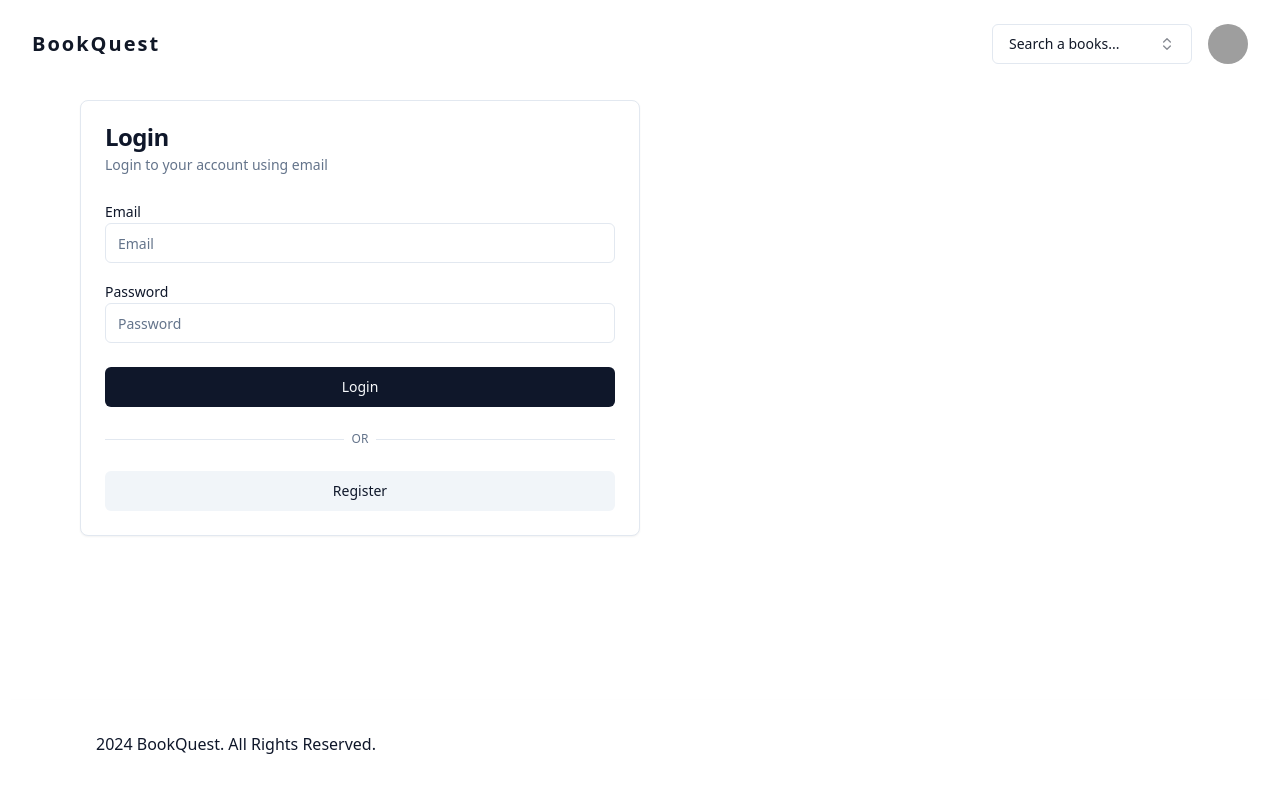
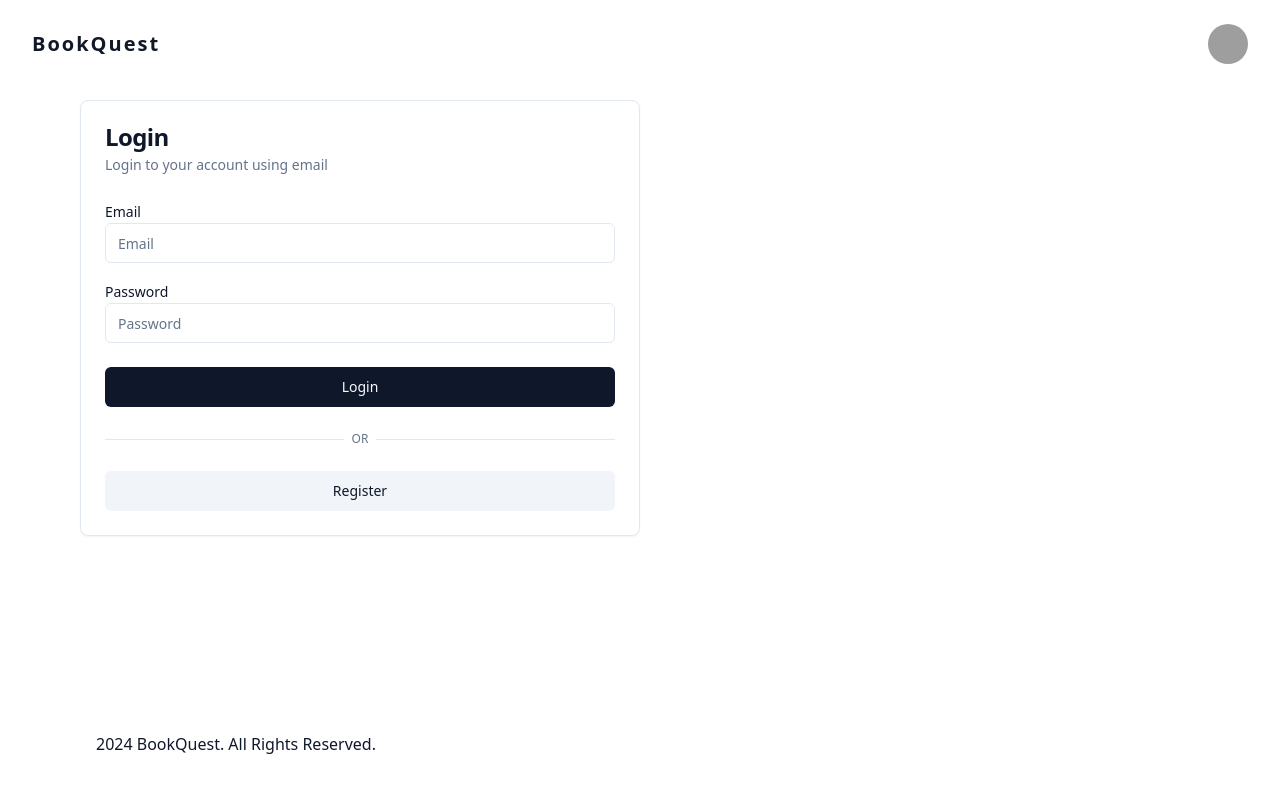
Before and after one commit to Berykwn/library-app, a React (Vite) app: page /login in a window 1280 px wide. Shown: the top 792 px of the page. Built offline with nearby package versions, Linux system fonts and the light colour scheme; grey boxes are pictures that could not be loaded.

Commit message:
book pages and show

```diff
--- a/src/components/combobox.tsx
+++ /dev/null
@@ -1,93 +0,0 @@
-import * as React from "react";
-import { Check, ChevronsUpDown } from "lucide-react";
-
-import { cn } from "../lib/utils";
-
-import {
-  Command,
-  CommandEmpty,
-  CommandGroup,
-  CommandInput,
-  CommandItem,
-  CommandList,
-} from "../components/ui/command";
-import {
-  Popover,
-  PopoverContent,
-  PopoverTrigger,
-} from "../components/ui/popover";
-import { Button } from "../components/ui/button";
-
-const frameworks = [
-  {
-    value: "next.js",
-    label: "Next.js",
-  },
-  {
-    value: "sveltekit",
-    label: "SvelteKit",
-  },
-  {
-    value: "nuxt.js",
-    label: "Nuxt.js",
-  },
-  {
-    value: "remix",
-    label: "Remix",
-  },
-  {
-    value: "astro",
-    label: "Astro",
-  },
-];
-
-export default function ComboboxDemo() {
-  const [open, setOpen] = React.useState(false);
-  const [value, setValue] = React.useState("");
-
-  return (
-    <Popover open={open} onOpenChange={setOpen}>
-      <PopoverTrigger asChild>
-        <Button
-          variant="outline"
-          role="combobox"
-          aria-expanded={open}
-          className="w-[200px] justify-between"
-        >
-          {value
-            ? frameworks.find((framework) => framework.value === value)?.label
-            : "Search a books..."}
-          <ChevronsUpDown className="ml-2 h-4 w-4 shrink-0 opacity-50" />
-        </Button>
-      </PopoverTrigger>
-      <PopoverContent className="w-[200px] p-0">
-        <Command>
-          <CommandInput placeholder="Search framework..." />
-          <CommandList>
-            <CommandEmpty>No framework found.</CommandEmpty>
-            <CommandGroup>
-              {frameworks.map((framework) => (
-                <CommandItem
-                  key={framework.value}
-                  value={framework.value}
-                  onSelect={(currentValue) => {
-                    setValue(currentValue === value ? "" : currentValue);
-                    setOpen(false);
-                  }}
-                >
-                  <Check
-                    className={cn(
-                      "mr-2 h-4 w-4",
-                      value === framework.value ? "opacity-100" : "opacity-0"
-                    )}
-                  />
-                  {framework.label}
-                </CommandItem>
-              ))}
-            </CommandGroup>
-          </CommandList>
-        </Command>
-      </PopoverContent>
-    </Popover>
-  );
-}
--- a/src/components/navbar.tsx
+++ b/src/components/navbar.tsx
@@ -9,7 +9,7 @@ import {
   DropdownMenuSeparator,
   DropdownMenuTrigger,
 } from "../components/ui/dropdown-menu";
-import Combobox from "../components/combobox";
+// import Combobox from "../components/combobox";
 import { DropdownMenuGroup } from "@radix-ui/react-dropdown-menu";
 
 const Navbar = () => {
@@ -19,7 +19,7 @@ const Navbar = () => {
         BookQuest
       </Link>
       <div className="flex gap-4 items-center justify-end">
-        <Combobox />
+        {/* <Combobox /> */}
 
         <DropdownMenu>
           <DropdownMenuTrigger>
```
